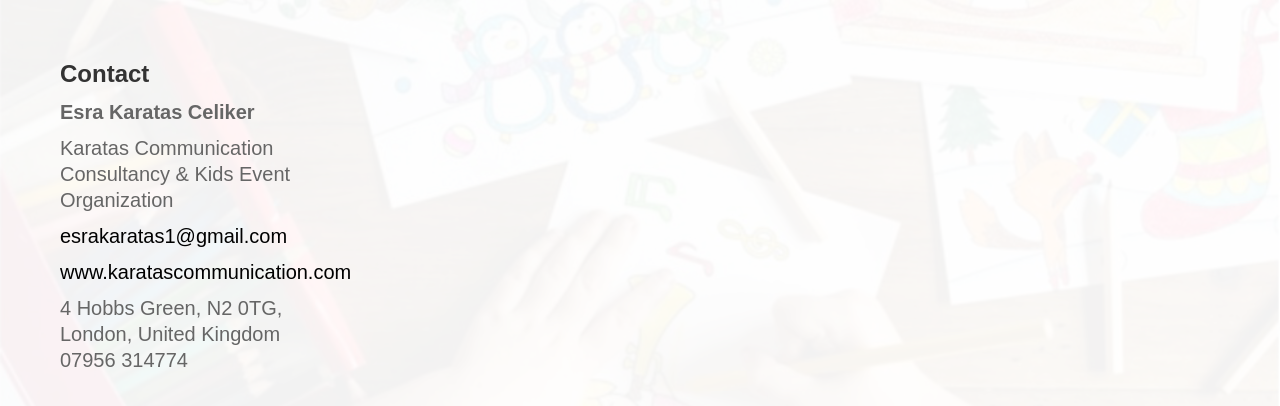
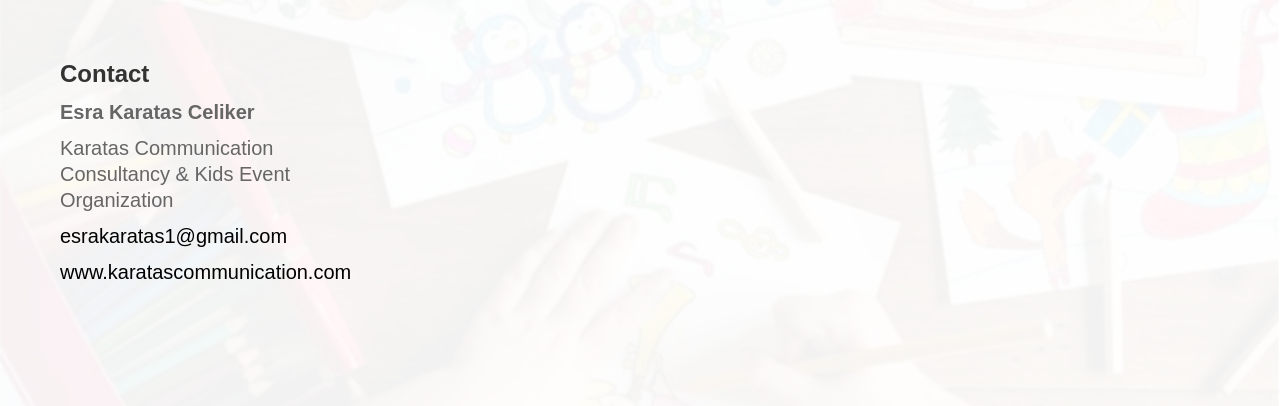
Before and after one commit to ugurozoz/karatascom, a plain HTML site: page contact.html in a window 1280 px wide. Shown: the part 142-548 px from the top of the page. Drawn offline with Linux system fonts and the light colour scheme.

Commit message:
adres silindi

```diff
--- a/contact.html
+++ b/contact.html
@@ -30,12 +30,7 @@
 
     <a href="mailto:esrakaratas1@gmail.com">esrakaratas1@gmail.com</a>
     <a href="http://www.karatascommunication.com">www.karatascommunication.com</a>
-    <p>
-        4 Hobbs Green,
-    N2 0TG,
-    London, United Kingdom
-    07956 314774
-    </p>
+
 
 
   </div>
```
